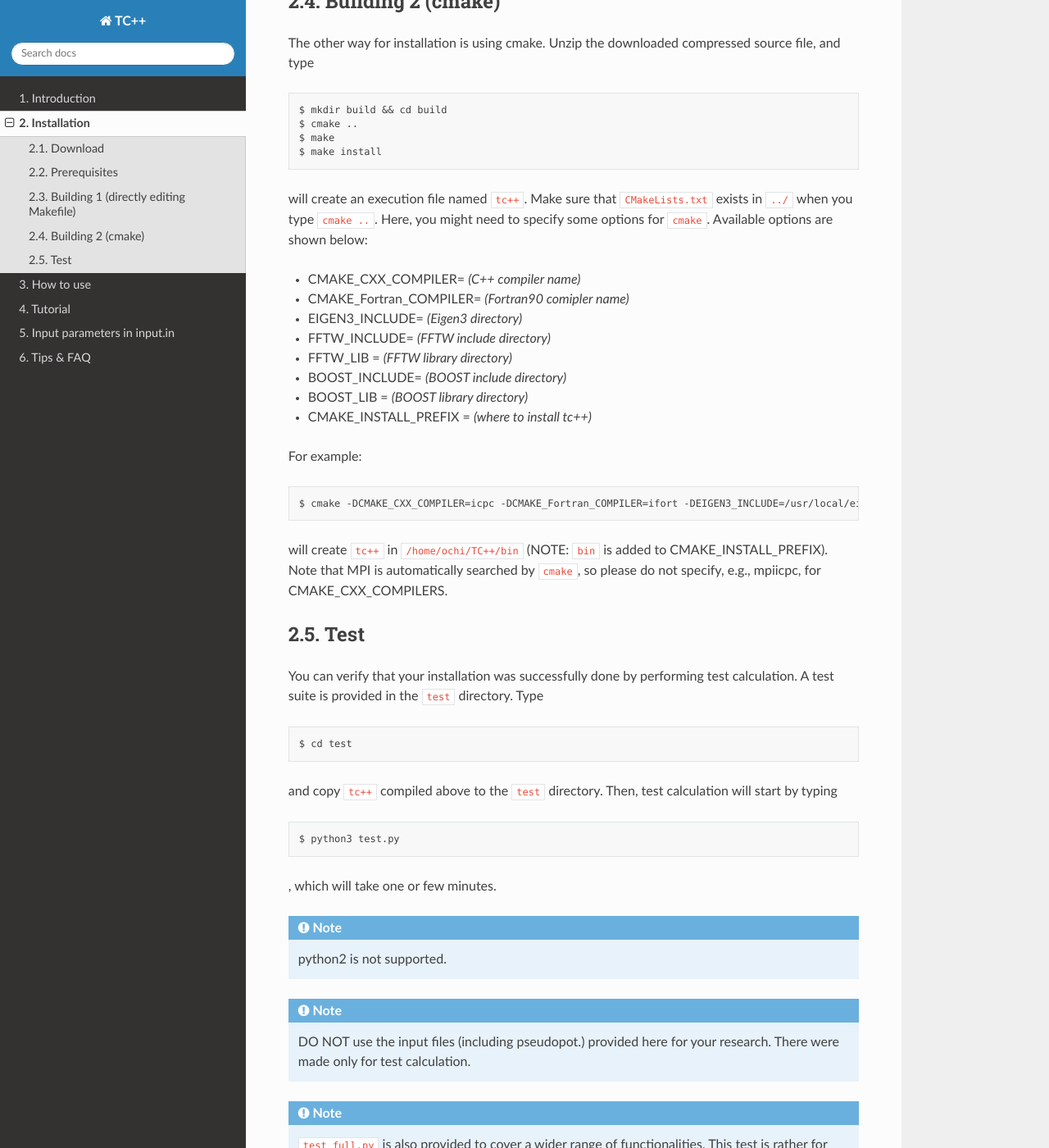
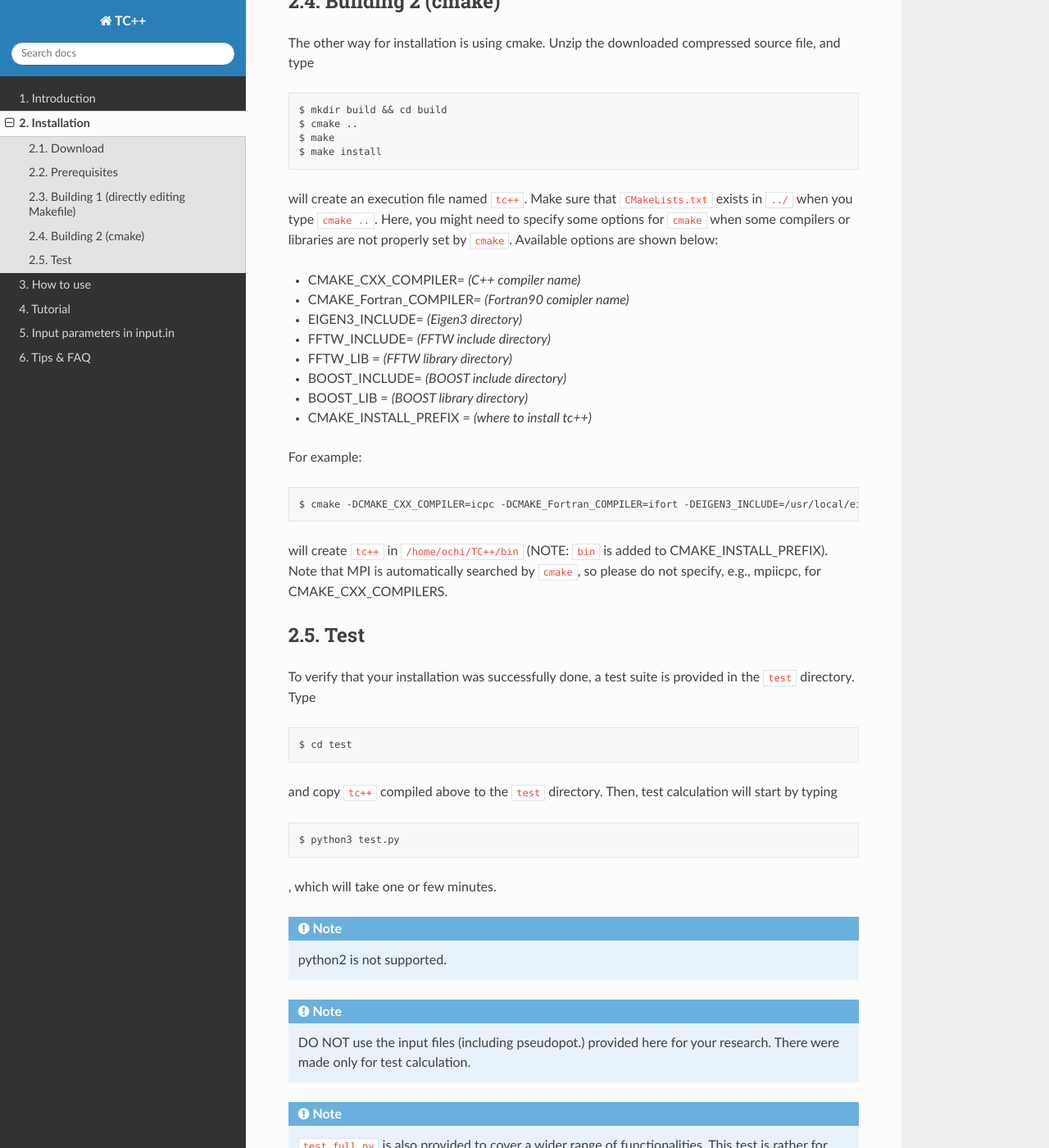
Before and after one commit to masaochi/TC, a Sphinx documentation site: the page built from docs/installation.rst, in a window 1280 px wide and 1400 px high, scrolled down 959 px. Shown: the whole window at 82% size. Built offline with Sphinx 7.4.7 and the Read the Docs theme 2.0.0, drawn with Linux system fonts in a browser that asks for light colours.

Commit message:
[Update] adapted to ver.1.2

```diff
--- a/docs/index.rst
+++ b/docs/index.rst
@@ -1,5 +1,5 @@
 User's Guide for TC++ ver.1.2
-==============================
+=============================
 
 .. toctree::
    :maxdepth: 8
--- a/docs/installation.rst
+++ b/docs/installation.rst
@@ -50,7 +50,7 @@
    $ make install
 
 will create an execution file named ``tc++``. Make sure that ``CMakeLists.txt`` exists in ``../`` when you type ``cmake ..``.
-Here, you might need to specify some options for ``cmake``. Available options are shown below:
+Here, you might need to specify some options for ``cmake`` when some compilers or libraries are not properly set by ``cmake``. Available options are shown below:
 
 - CMAKE_CXX_COMPILER= *(C++ compiler name)*
 - CMAKE_Fortran_COMPILER= *(Fortran90 comipler name)*
@@ -73,8 +73,7 @@
 Test
 ----
 
-You can verify that your installation was successfully done by performing test calculation.
-A test suite is provided in the ``test`` directory. Type
+To verify that your installation was successfully done, a test suite is provided in the ``test`` directory. Type
 
 ::
 
--- a/docs/introduction.rst
+++ b/docs/introduction.rst
@@ -31,7 +31,7 @@
 - 2023/1/16 ver.1.2
 
   + cmake and test are implemented.
-  + A bug in reading upf files is fixed. Some upf files were not readable in old versions of TC++.
+  + A bug in reading upf files is fixed. Some upf files were not readable in older versions of TC++.
   + Some include files were not properly updated in ver.1.1.
 
 - 2022/12/14 ver.1.1
```
Also changed, not shown: 1 other file.
